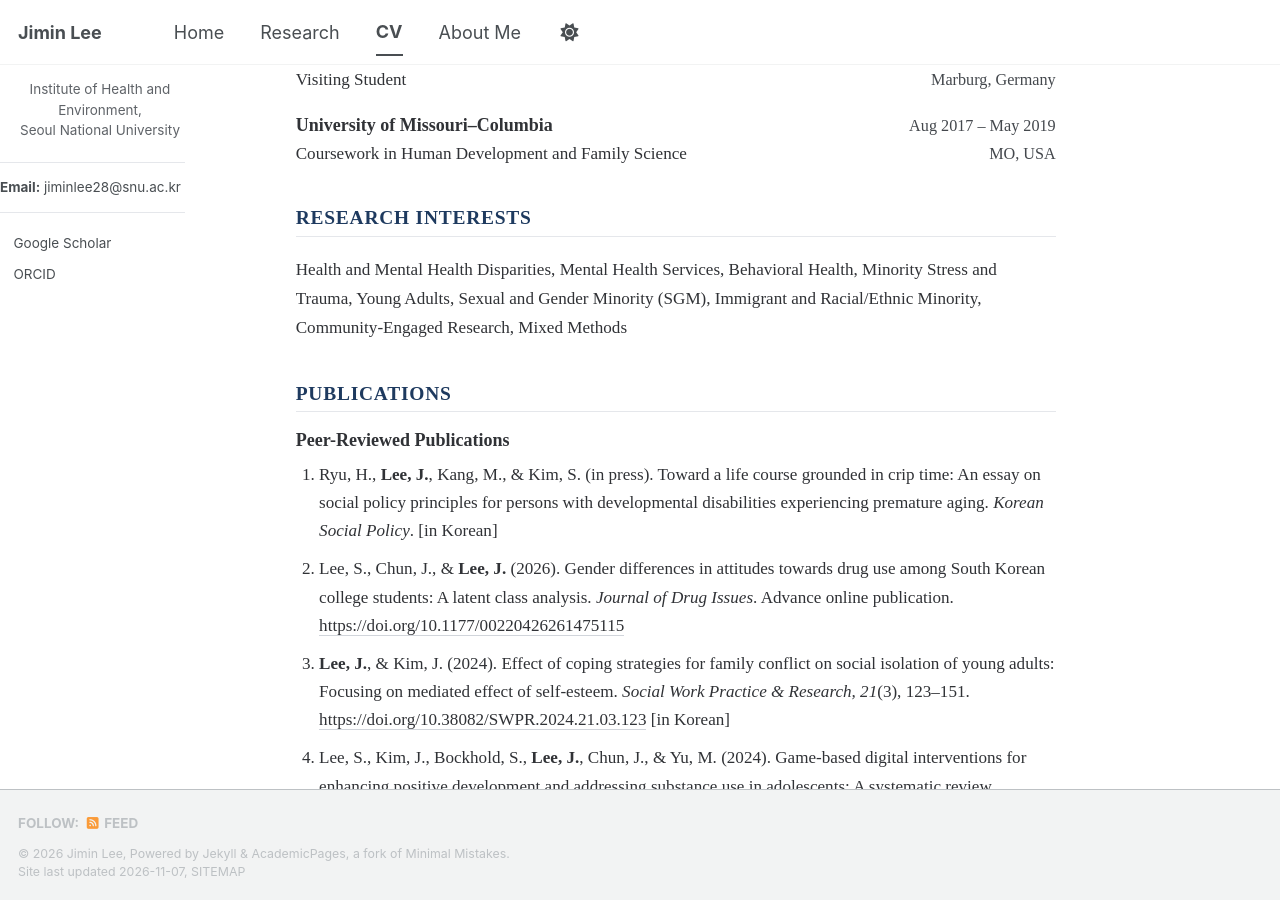
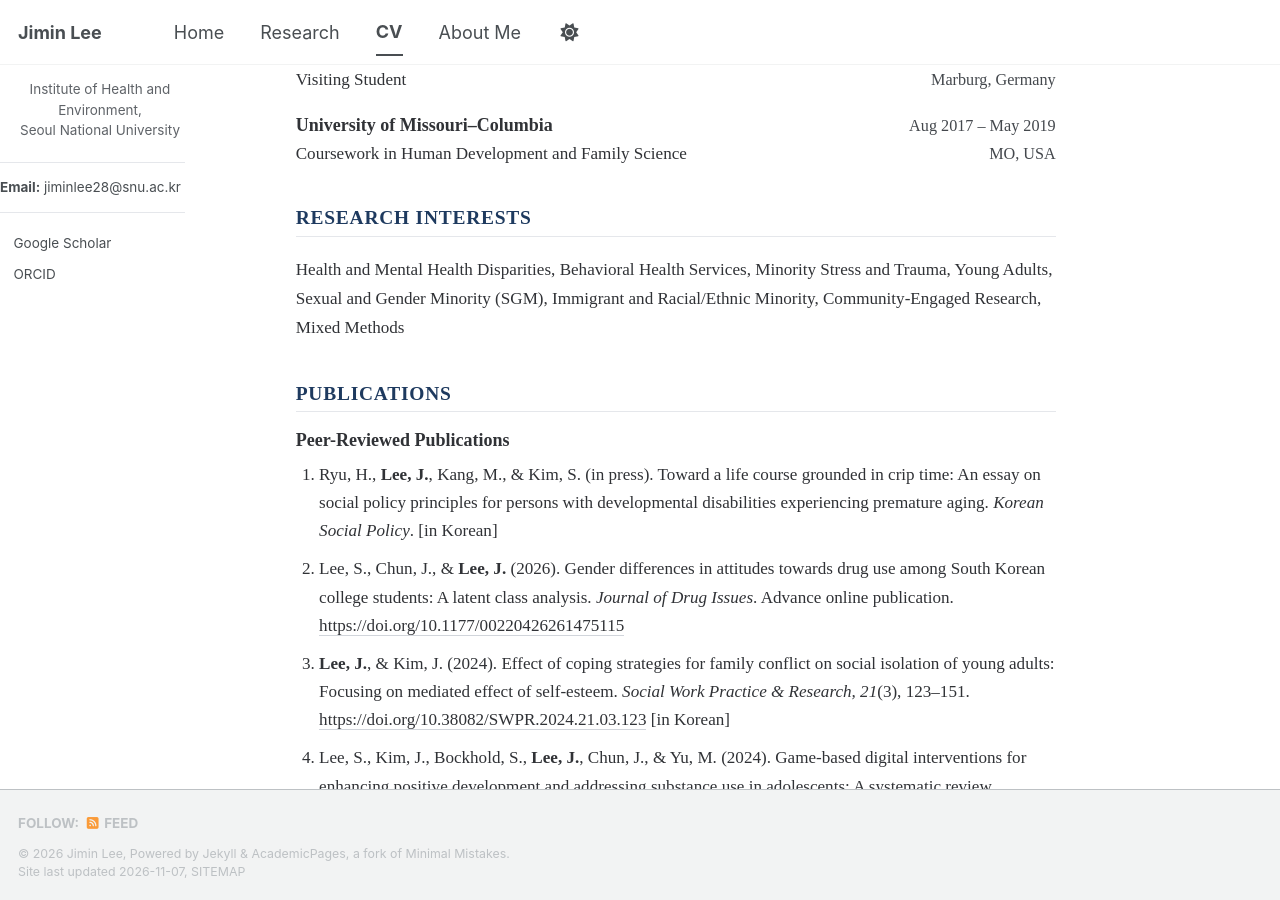
Before and after one commit to jiminlee-research/jiminlee-research.github.io, a Jekyll site: the page built from _pages/cv.md, in a window 1280 px wide and 900 px high, scrolled down 363 px. Built offline with Jekyll 4.4.1, drawn with Linux system fonts in a browser that asks for light colours; a style sheet for code colours, icons or effects is not loaded.

Commit message:
Merge service interests on CV page
Co-Authored-By: Claude Opus 5.5 <noreply@anthropic.com>
Claude-Session: https://claude.ai/code/session_01PcjxNfDHwsJtJ6agebrJHV

```diff
--- a/_pages/cv.md
+++ b/_pages/cv.md
@@ -42,7 +42,7 @@ author_profile: true
 <div class="cv-entry"><div class="cv-row"><span class="cv-title">University of Missouri–Columbia</span><span class="cv-date">Aug 2017 – May 2019</span></div><div class="cv-row cv-sub"><span>Coursework in Human Development and Family Science</span><span class="cv-place">MO, USA</span></div></div>
 
 <h2 class="cv-h">Research Interests</h2>
-<p class="cv-plain">Health and Mental Health Disparities, Mental Health Services, Behavioral Health, Minority Stress and Trauma, Young Adults, Sexual and Gender Minority (SGM), Immigrant and Racial/Ethnic Minority, Community-Engaged Research, Mixed Methods</p>
+<p class="cv-plain">Health and Mental Health Disparities, Behavioral Health Services, Minority Stress and Trauma, Young Adults, Sexual and Gender Minority (SGM), Immigrant and Racial/Ethnic Minority, Community-Engaged Research, Mixed Methods</p>
 
 <h2 class="cv-h">Publications</h2>
 <h3 class="cv-h3">Peer-Reviewed Publications</h3>
```
